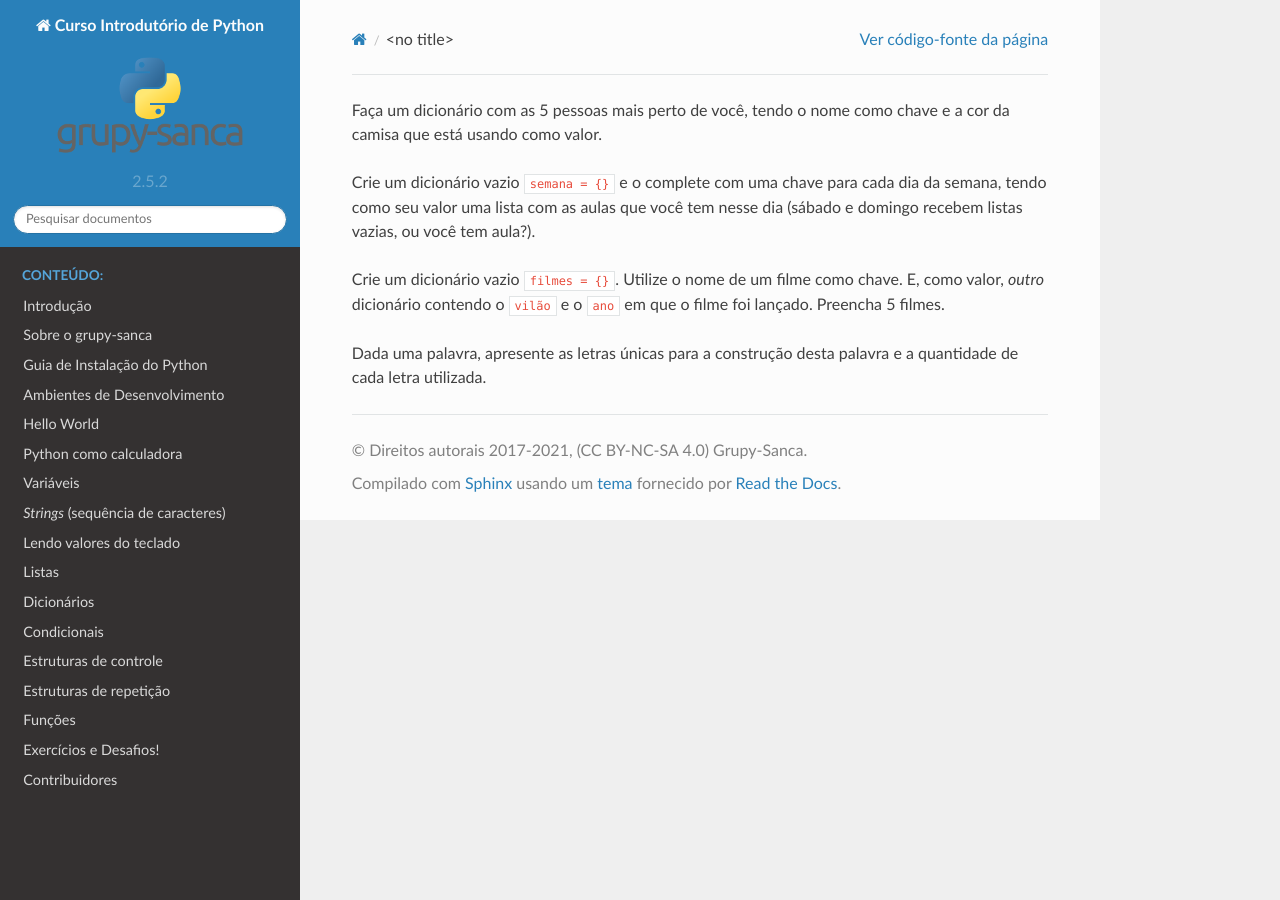
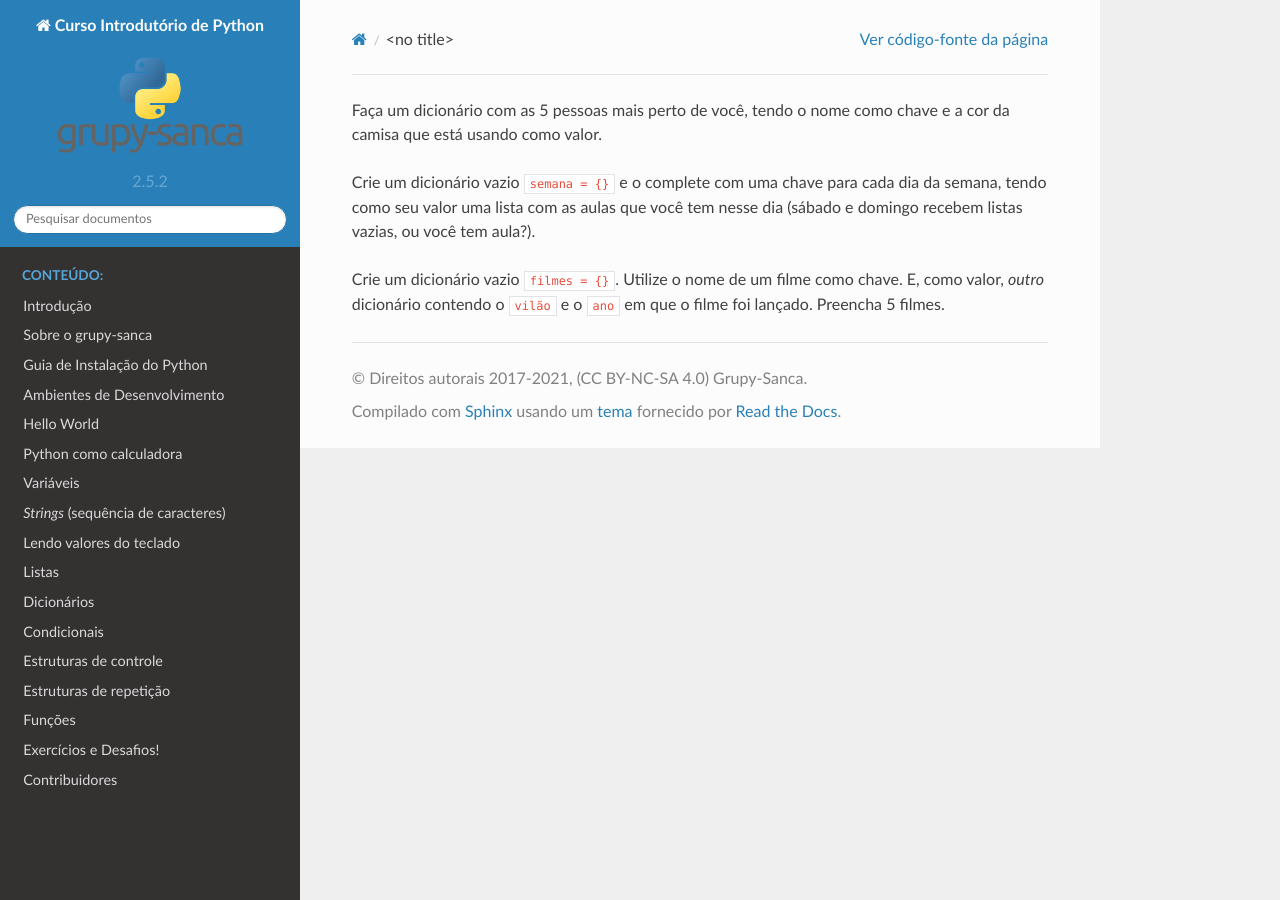
Before and after one commit to grupy-sanca/curso-python, a Sphinx documentation site: the page built from source/exercicios_dicionario.rst, in a window 1280 px wide. Built offline with Sphinx 7.4.7 and the Read the Docs theme 2.0.0, drawn with Linux system fonts in a browser that asks for light colours.

Commit message:
Update exercicios_dicionario.rst

```diff
--- a/source/exercicios_dicionario.rst
+++ b/source/exercicios_dicionario.rst
@@ -16,15 +16,3 @@
          >>> filmes["E O Vento Levou"] = {"Vilão": "O vento", "Ano": 1939}
          >>> filmes
          {'Vingadores': {'Vilão': 'Thanos', 'Ano': 2019}, 'O Náufrago': {'Vilão': 'A Ilha (?)', 'Ano': 2000}, 'E O Vento Levou': {'Vilão': 'O vento', 'Ano': 1939}}
-
-#. Dada uma palavra, apresente as letras únicas para a construção desta palavra e a quantidade de cada letra utilizada.
-
-   .. only:: instructors
-
-      Exemplo de resposta:
-
-      .. doctest::
-
-         >>> palavra = "abracadabra"
-         >>> letras_e_quantidades
-         {'r': 2, 'd': 1, 'a': 5, 'c': 1, 'b': 2}
```
